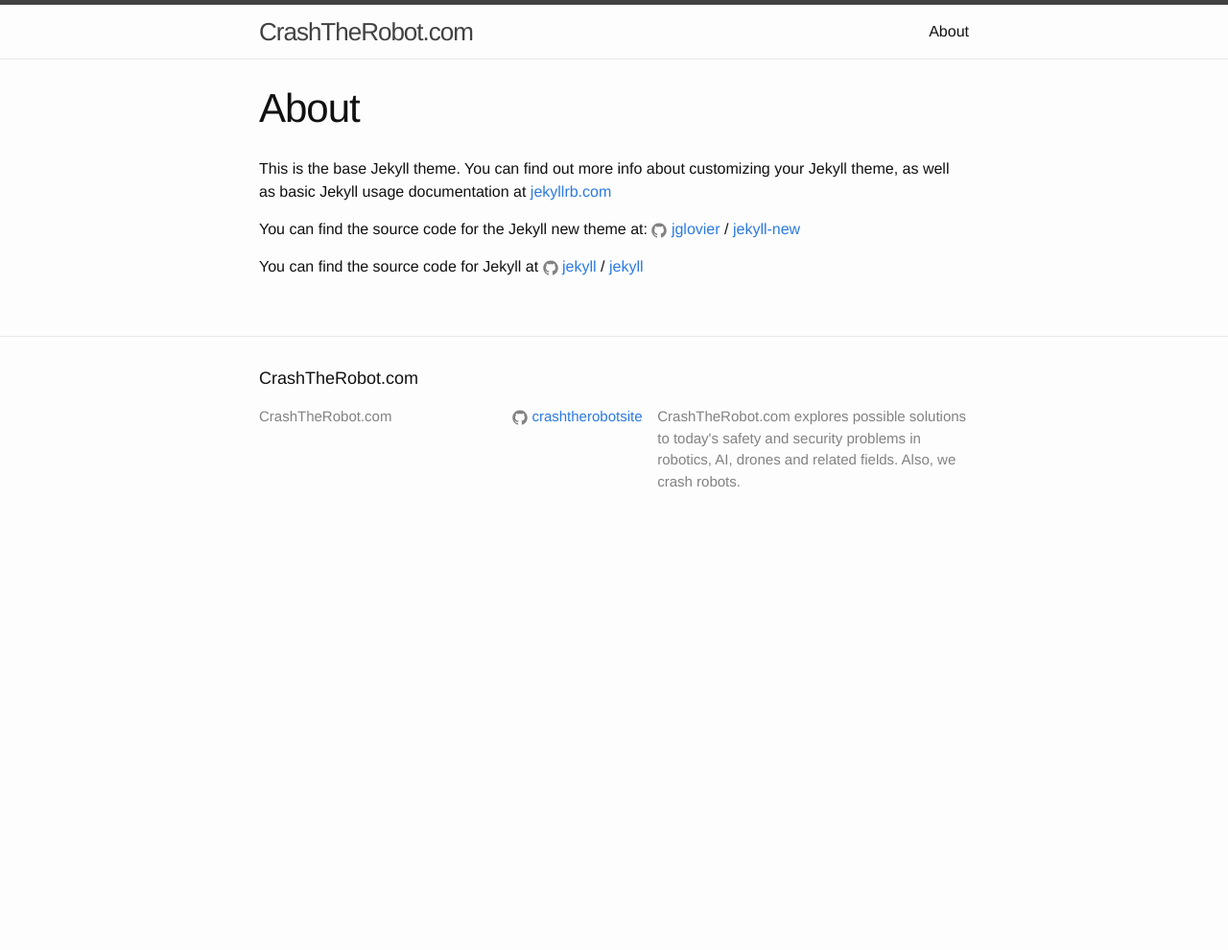
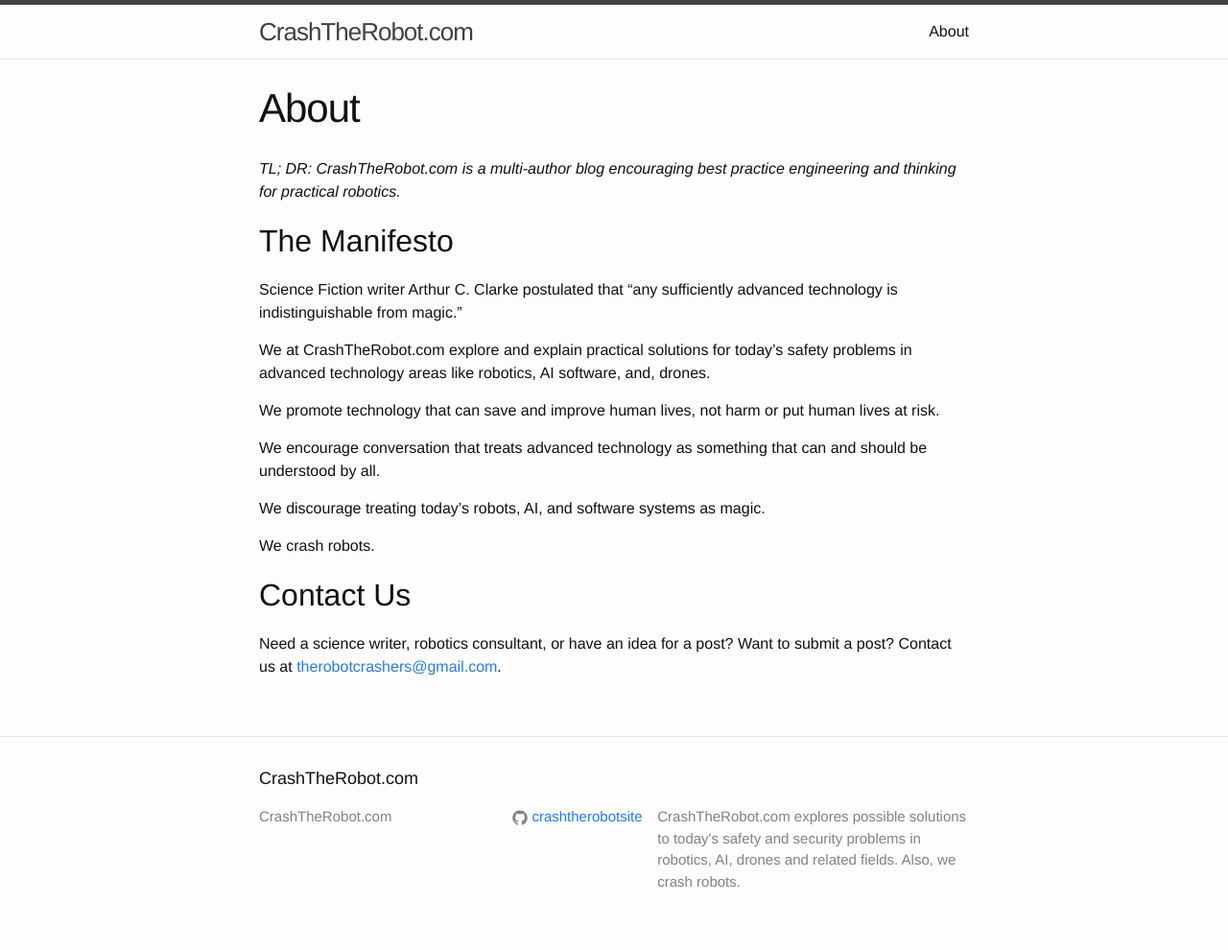
Before and after one commit to crashtherobotsite/crashtherobotsite, a Jekyll site: the page built from about.md, in a window 1280 px wide. Shown: the whole page at 96% size. Built offline with Jekyll 4.4.1, drawn with Linux system fonts in a browser that asks for light colours; before the commit the page ends 900 px from its top, so only the background shows below that.

Commit message:
Changing about page.

```diff
--- a/about.md
+++ b/about.md
@@ -3,13 +3,22 @@
 title: About
 permalink: /about/
 ---
+*TL; DR: CrashTheRobot.com is a multi-author blog encouraging best practice engineering and thinking for practical robotics.*
 
-This is the base Jekyll theme. You can find out more info about customizing your Jekyll theme, as well as basic Jekyll usage documentation at [jekyllrb.com](http://jekyllrb.com/)
+## The Manifesto ##
 
-You can find the source code for the Jekyll new theme at:
-{% include icon-github.html username="jglovier" %} /
-[jekyll-new](https://github.com/jglovier/jekyll-new)
+Science Fiction writer Arthur C. Clarke postulated that "any sufficiently advanced technology is indistinguishable from magic."
 
-You can find the source code for Jekyll at
-{% include icon-github.html username="jekyll" %} /
-[jekyll](https://github.com/jekyll/jekyll)
+We at CrashTheRobot.com explore and explain practical solutions for today's safety problems in advanced technology areas like robotics, AI software, and, drones.
+
+We promote technology that can save and improve human lives, not harm or put human lives at risk.
+
+We encourage conversation that treats advanced technology as something that can and should be understood by all.
+
+We discourage treating today's robots, AI, and software systems as magic.
+
+We crash robots.
+
+## Contact Us ##
+Need a science writer, robotics consultant, or have an idea for a post? Want to submit a post? Contact us at
+[therobotcrashers@gmail.com](mailto:therobotcrashers@gmail.com).
```
